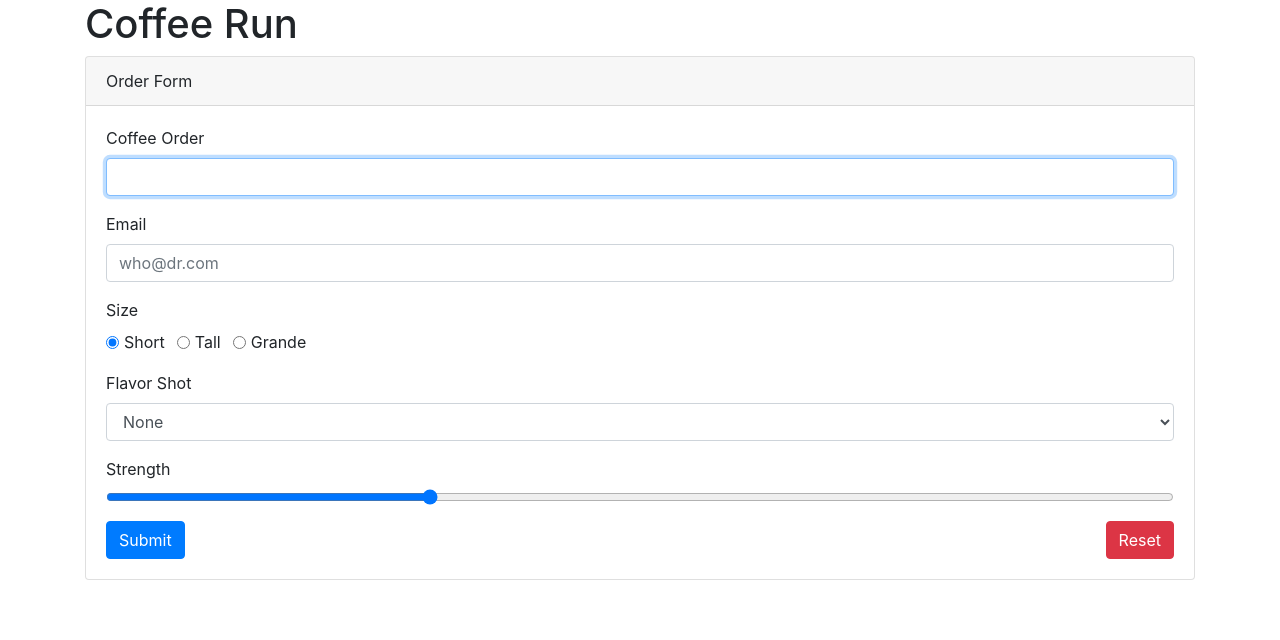
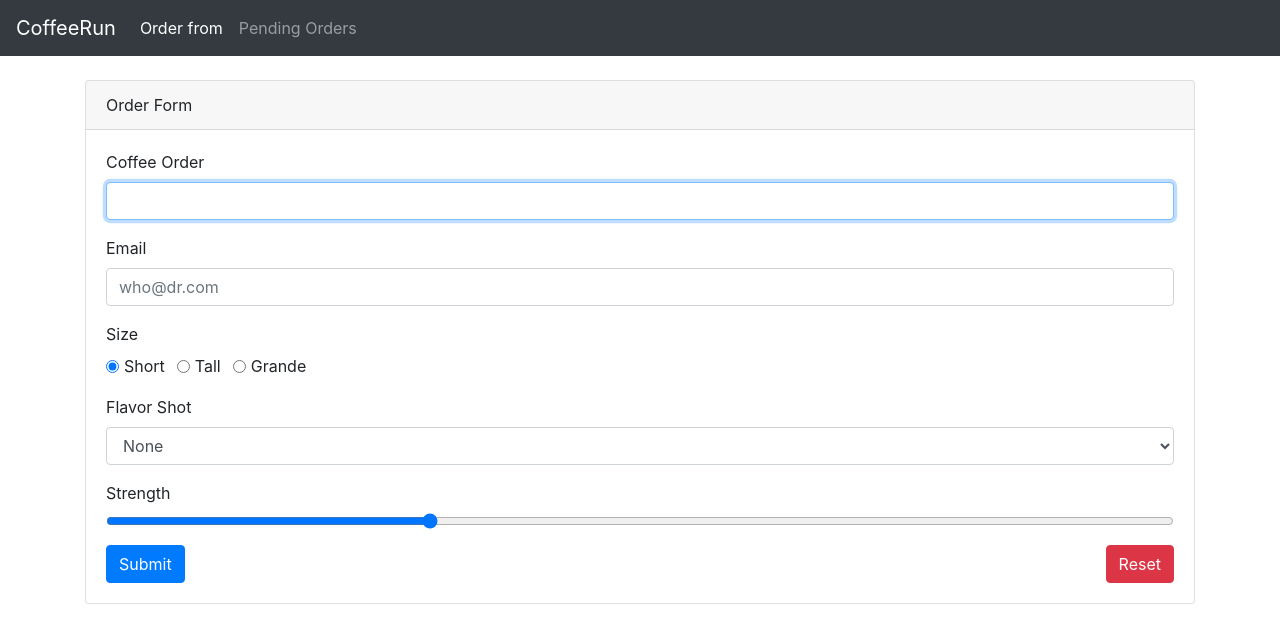
Before and after one commit to milkzzy/coffeerun, a React (Create React App) app: page / in a window 1280 px wide. Shown: the top 640 px of the page. Built offline with nearby package versions, Linux system fonts and the light colour scheme.

Commit message:
Organization and Routing

```diff
--- a/package.json
+++ b/package.json
@@ -9,6 +9,7 @@
     "bootstrap": "^4.4.1",
     "react": "^16.13.1",
     "react-dom": "^16.13.1",
+    "react-router-dom": "^5.1.2",
     "react-scripts": "3.4.1",
     "reactstrap": "^8.4.1"
   },
--- a/src/App.js
+++ b/src/App.js
@@ -1,85 +1,54 @@
-import React from 'react';
+import React, { useState } from 'react';
 import {
-  Button,
-  Card,
-  CardHeader,
-  CardBody,
+  Collapse,
   Container,
-  Form,
-  FormGroup,
-  Input,
-  Label,
+  Nav,
+  Navbar,
+  NavbarBrand,
+  NavbarToggler,
+  NavItem,
+  NavLink,
 } from 'reactstrap';
+import {
+  BrowserRouter as Router,
+  Switch,
+  Route,
+  NavLink as RRNavLink,
+} from 'react-router-dom';
+import OrderForm from './components/OrderFrom';
+import PendingOrders from './components/PendingOrders';
 
 function App() {
+  const [isOpen, setIsOpen] = useState(false);
+  const toggle = () => setIsOpen(!isOpen)
   return (
-    <Container>
-      <h1>Coffee Run</h1>
-      <Card>
-        <CardHeader>Order Form</CardHeader>
-        <CardBody>
-          <Form>
-            <FormGroup>
-              <Label for="order">Coffee Order</Label>
-              <Input id="order" type="text" autoFocus />
-            </FormGroup>
-            <FormGroup>
-              <Label for="emailAddress">Email</Label>
-              <Input
-                id="emailAddress"
-                type="email"
-                placeholder="who@dr.com"
-              />
-            </FormGroup>
-            <FormGroup tag="fieldset">
-            <legend style={{ fontSize: '1rem' }}>Size</legend>              <FormGroup check inline>
-                <Input
-                  type="radio"
-                  name="size"
-                  value="short"
-                  id="size-short"
-                  defaultChecked
-                />
-                <Label for="size-short" check>Short</Label>
-              </FormGroup>
-              <FormGroup check inline>
-                <Input
-                  type="radio"
-                  name="size"
-                  value="tall"
-                  id="size-tall"
-                />
-                <Label for="size-tall" check>Tall</Label>
-              </FormGroup>
-              <FormGroup check inline>
-                <Input
-                  type="radio"
-                  name="size"
-                  value="grande"
-                  id="size-grande"
-                />
-                <Label for="size-grande" check>Grande</Label>
-              </FormGroup>
-            </FormGroup>
-            <FormGroup>
-              <Label for="flavor">Flavor Shot</Label>
-              <Input type="select" id="flavor">
-                <option value="">None</option>
-                <option value="caramel">Caramel</option>
-                <option value="almond">Almond</option>
-                <option value="mocha">Mocha</option>
-              </Input>
-            </FormGroup>
-            <FormGroup>
-              <Label for="strength">Strength</Label>
-              <Input id="strength" type="range" min="0" max="100" step="1" defaultValue="30" />
-            </FormGroup>
-            <Button color="primary" type="submit">Submit</Button>
-            <Button className="float-right" color="danger" type="reset">Reset</Button>
-          </Form>
-        </CardBody>
-      </Card>
-    </Container >
-  );
+    <Router>
+      <Navbar dark color="dark" expand="md" className="mb-4">
+        <NavbarBrand href="/">CoffeeRun</NavbarBrand>
+        <NavbarToggler onClick={toggle} />
+        <Collapse isOpen={isOpen} navbar>
+          <Nav className="mr-auto" navbar>
+            <NavItem>
+              <NavLink tag={RRNavLink} exact to="/">Order from</NavLink>
+            </NavItem>
+            <NavItem>
+              <NavLink tag={RRNavLink} to="/pending">Pending Orders</NavLink>
+            </NavItem>
+          </Nav>
+        </Collapse>
+      </Navbar>
+      <Container>
+        <Switch>
+          <Route path="/pending">
+            <PendingOrders />
+          </Route>
+          <Route exact path="/">
+            <OrderForm />
+          </Route>
+        </Switch>
+      </Container>
+    </Router>
+  )
 }
+
 export default App;
--- /dev/null
+++ b/src/components/OrderFrom.js
@@ -0,0 +1,82 @@
+import React from 'react';
+import {
+    Button,
+    Card,
+    CardHeader,
+    CardBody,
+    Form,
+    FormGroup,
+    Input,
+    Label,
+} from 'reactstrap';
+
+function OrderFrom() {
+    return (
+        <Card>
+            <CardHeader>Order Form</CardHeader>
+            <CardBody>
+                <Form>
+                    <FormGroup>
+                        <Label for="order">Coffee Order</Label>
+                        <Input id="order" type="text" autoFocus />
+                    </FormGroup>
+                    <FormGroup>
+                        <Label for="emailAddress">Email</Label>
+                        <Input
+                            id="emailAddress"
+                            type="email"
+                            placeholder="who@dr.com"
+                        />
+                    </FormGroup>
+                    <FormGroup tag="fieldset">
+                        <legend style={{ fontSize: '1rem' }}>Size</legend>
+                        <FormGroup check inline>
+                            <Input
+                                type="radio"
+                                name="size"
+                                value="short"
+                                id="size-short"
+                                defaultChecked
+                            />
+                            <Label for="size-short" check>Short</Label>
+                        </FormGroup>
+                        <FormGroup check inline>
+                            <Input
+                                type="radio"
+                                name="size"
+                                value="tall"
+                                id="size-tall"
+                            />
+                            <Label for="size-tall" check>Tall</Label>
+                        </FormGroup>
+                        <FormGroup check inline>
+                            <Input
+                                type="radio"
+                                name="size"
+                                value="grande"
+                                id="size-grande"
+                            />
+                            <Label for="size-grande" check>Grande</Label>
+                        </FormGroup>
+                    </FormGroup>
+                    <FormGroup>
+                        <Label for="flavor">Flavor Shot</Label>
+                        <Input type="select" id="flavor">
+                            <option value="">None</option>
+                            <option value="caramel">Caramel</option>
+                            <option value="almond">Almond</option>
+                            <option value="mocha">Mocha</option>
+                        </Input>
+                    </FormGroup>
+                    <FormGroup>
+                        <Label for="strength">Strength</Label>
+                        <Input id="strength" type="range" min="0" max="100" step="1" defaultValue="30" />
+                    </FormGroup>
+                    <Button color="primary" type="submit">Submit</Button>
+                    <Button className="float-right" color="danger" type="reset">Reset</Button>
+                </Form>
+            </CardBody>
+        </Card>
+    );
+}
+export default OrderFrom;
--- /dev/null
+++ b/src/components/PendingOrders.js
@@ -0,0 +1,19 @@
+import React from 'react';
+import {
+    Card,
+    CardBody,
+    CardHeader,
+} from 'reactstrap';
+
+function PendingOrders() {
+    return (
+        <Card>
+            <CardHeader>Pending Orders</CardHeader>
+            <CardBody>
+                Pending Orders Will Be Here
+            </CardBody>
+        </Card>
+    );
+}
+
+export default PendingOrders;
```
Also changed, not shown: 1 other file (tests, documents, lock files or other folders).
